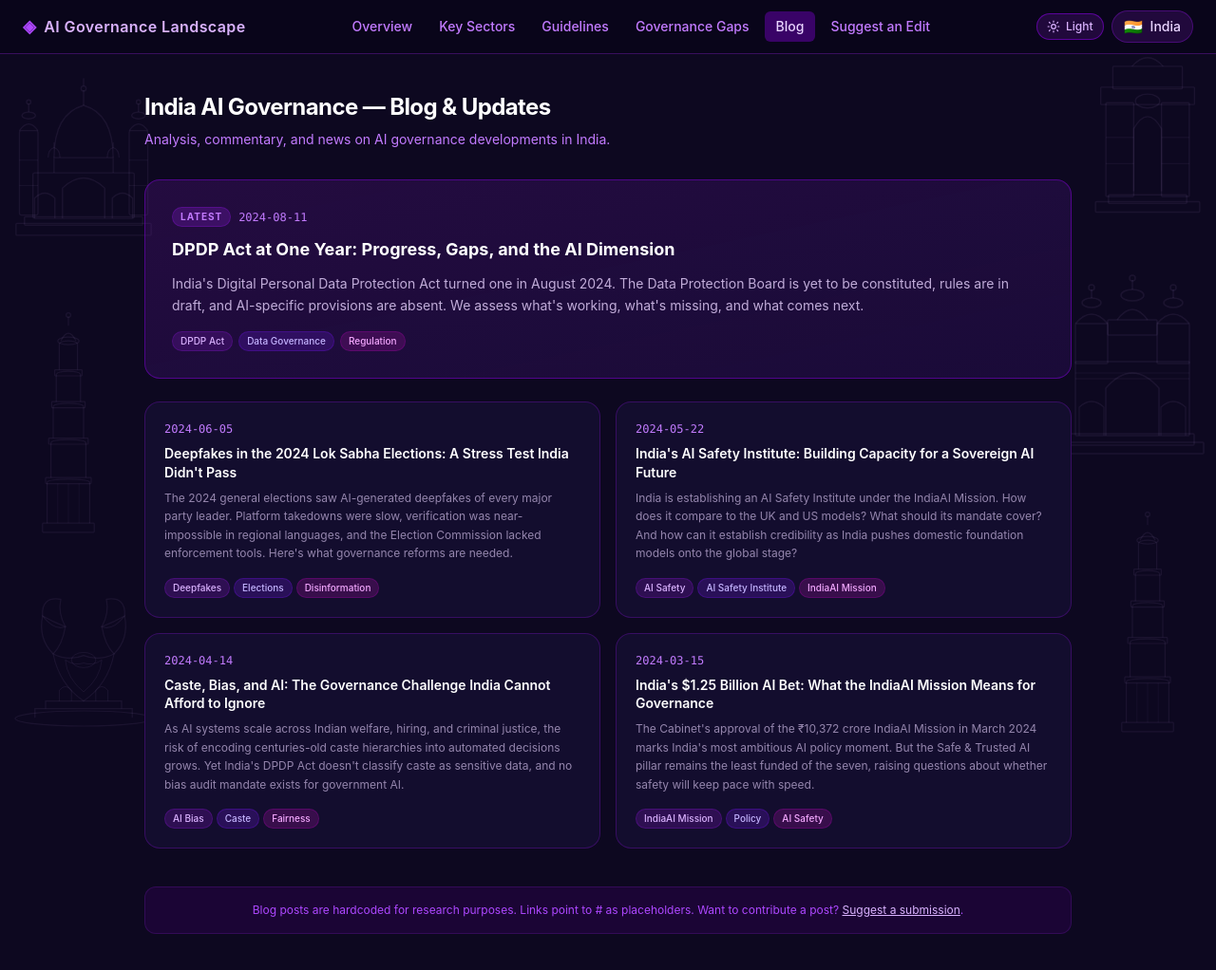
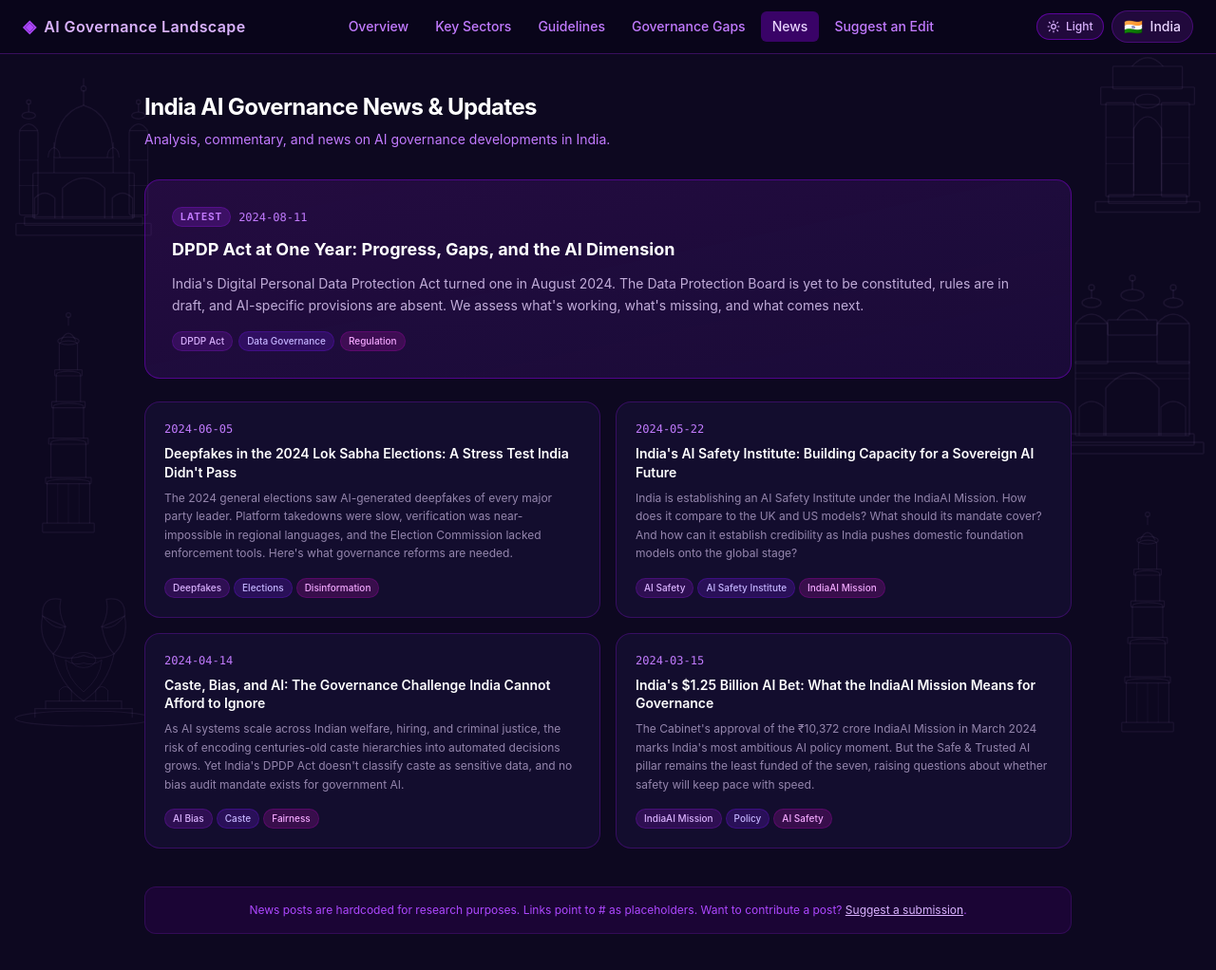
Before and after one commit to nbal21388/india-ai-governance-landscape, a React (Vite) app: page /country/india/blog in a window 1280 px wide. Shown: the whole page at 95% size. Built offline with nearby package versions, Linux system fonts and the light colour scheme.

Commit message:
Blog changed to news

```diff
--- a/src/components/Navbar.jsx
+++ b/src/components/Navbar.jsx
@@ -6,7 +6,7 @@ const countryNav = [
   { label: 'Key Sectors', to: '/country/india/sectors' },
   { label: 'Guidelines', to: '/country/india/guidelines' },
   { label: 'Governance Gaps', to: '/country/india/gaps' },
-  { label: 'Blog', to: '/country/india/blog' },
+  { label: 'News', to: '/country/india/blog' },
   { label: 'Suggest an Edit', to: '/country/india/suggest' },
 ]
 
--- a/src/pages/CountryBlog.jsx
+++ b/src/pages/CountryBlog.jsx
@@ -21,7 +21,7 @@ export default function CountryBlog() {
     <div className="max-w-5xl mx-auto px-6 py-10">
       <div className="mb-8">
         <h1 className="text-2xl font-bold text-purple-950 dark:text-white tracking-tight mb-2">
-          India AI Governance — Blog & Updates
+          India AI Governance News & Updates
         </h1>
         <p className="text-purple-500 dark:text-purple-400 text-sm">
           Analysis, commentary, and news on AI governance developments in India.
@@ -84,7 +84,7 @@ export default function CountryBlog() {
 
       <div className="mt-10 p-4 bg-purple-50 dark:bg-purple-950/30 border border-purple-100 dark:border-purple-900/40 rounded-xl text-center">
         <p className="text-purple-400 dark:text-purple-500 text-xs">
-          Blog posts are hardcoded for research purposes. Links point to # as placeholders.
+          News posts are hardcoded for research purposes. Links point to # as placeholders.
           Want to contribute a post?{' '}
           <a href="/country/india/suggest" className="text-purple-600 dark:text-purple-300 hover:text-purple-900 dark:hover:text-white underline">
             Suggest a submission
--- a/src/pages/CountryHome.jsx
+++ b/src/pages/CountryHome.jsx
@@ -30,7 +30,7 @@ const sections = [
     accent: 'text-fuchsia-600 dark:text-fuchsia-400',
   },
   {
-    label: 'Blog & Updates',
+    label: 'News & Updates',
     to: '/country/india/blog',
     icon: '✦',
     description: 'Latest analysis and news on AI governance in India.',
@@ -74,7 +74,7 @@ export default function CountryHome() {
             ['Governance Gaps', meta.stats.gaps],
             ['Safety Concerns', meta.stats.safetyConcerns],
             ['Targeted Interventions', meta.stats.interventions],
-            ['Blog Posts', meta.stats.blogPosts],
+            ['News Posts', meta.stats.blogPosts],
           ].map(([label, value]) => (
             <div
               key={label}
--- a/src/pages/CountrySelector.jsx
+++ b/src/pages/CountrySelector.jsx
@@ -26,7 +26,7 @@ const sectionLinks = [
   { label: 'Key Sectors', path: '/country/india/sectors', icon: '⬡' },
   { label: 'Guidelines', path: '/country/india/guidelines', icon: '📋' },
   { label: 'Governance Gaps', path: '/country/india/gaps', icon: '⚠' },
-  { label: 'Blog', path: '/country/india/blog', icon: '✦' },
+  { label: 'News', path: '/country/india/blog', icon: '✦' },
 ]
 
 export default function CountrySelector() {
```
